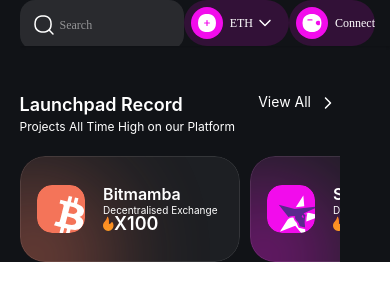
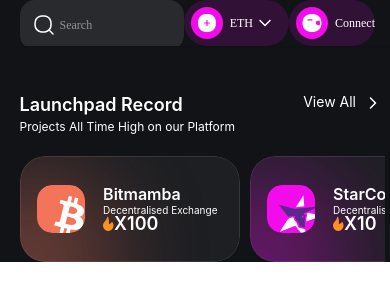
Before and after one commit to wiki-protopia/Tina-Tailwind-1.0, a React (Create React App) app: page / in a window 390 px wide. Shown: the top 300 px of the page. Built offline with nearby package versions, Linux system fonts and the light colour scheme.

Commit message:
complete first section responsive.

```diff
--- a/src/sections/mainsection/index.js
+++ b/src/sections/mainsection/index.js
@@ -6,7 +6,7 @@
 
 const Mainsection = () => {
   return (
-    <div class="mt-[45px] mr-[50px]">
+    <div class="mt-[45px] lg:mr-[50px] mr-[5px]">
       <Section1></Section1>
       {/* <Section2></Section2>
       <Section3></Section3> */}
```
